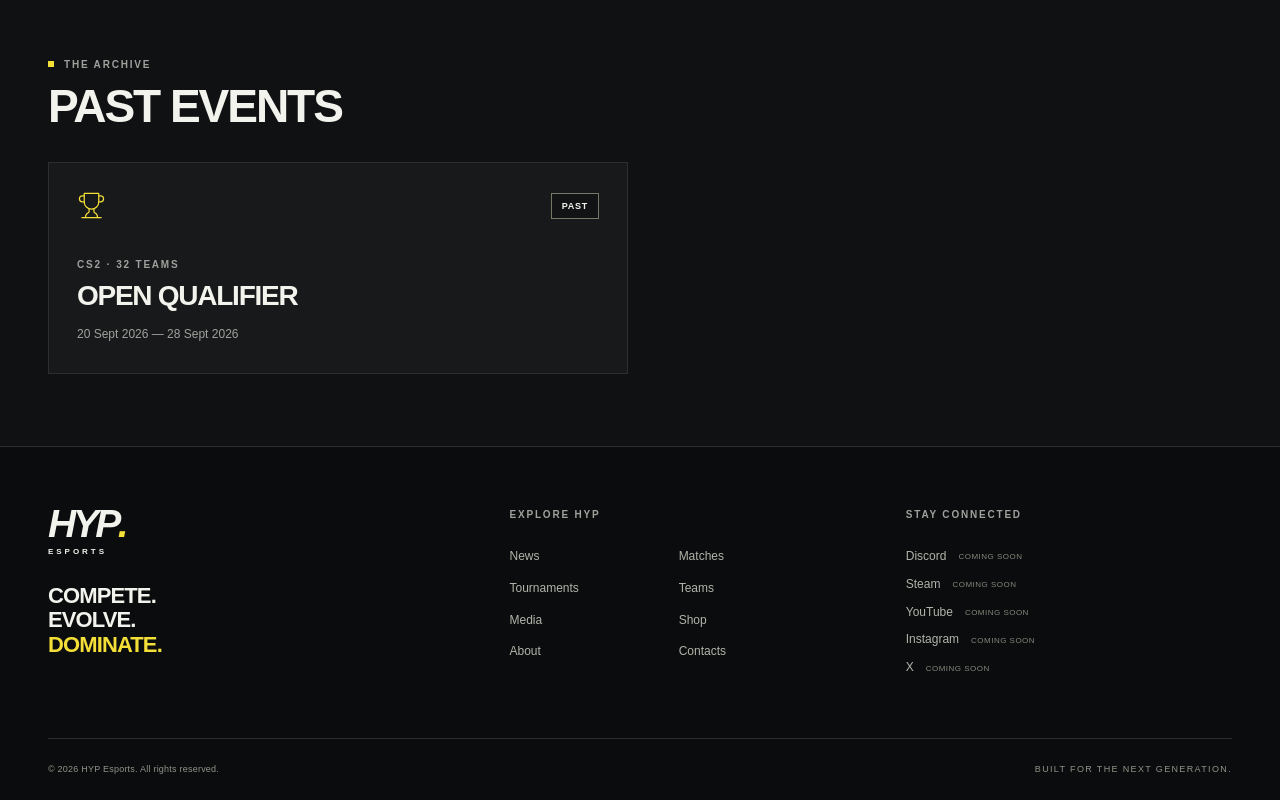
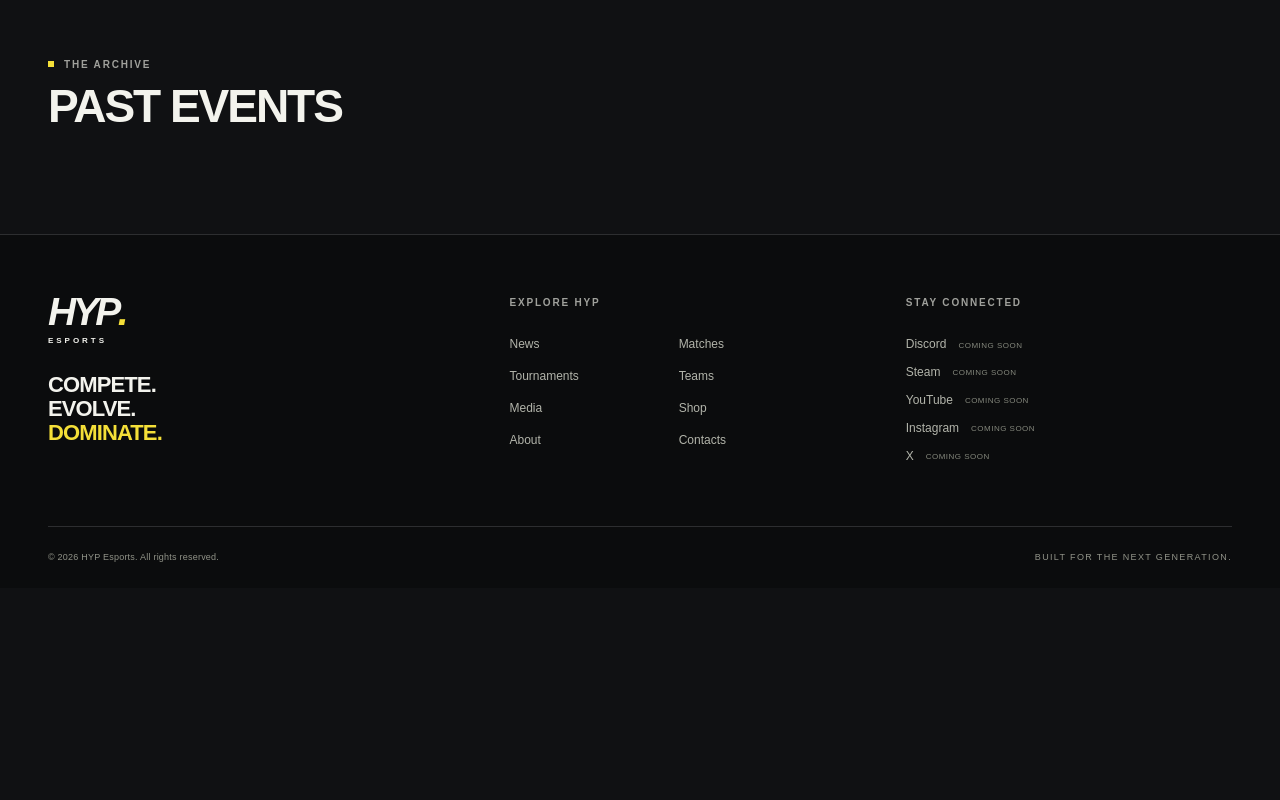
Before and after one commit to dnzlkn10/HYP-Esports-Website, a Next.js app: page /tournaments in a window 1280 px wide. Shown: the part 924-1724 px from the top of the page. After the commit the page ends 1512 px from the top, so only its background shows below. Built offline with nearby package versions, Linux system fonts and the light colour scheme.

Commit message:
chore: remove placeholder Open Qualifier tournament

```diff
--- a/data/tournaments.ts
+++ b/data/tournaments.ts
@@ -12,18 +12,4 @@ export const tournaments: Tournament[] = [
     description:
       "HYP Esports' upcoming 5v5 Counter-Strike 2 tournament. The event begins Saturday, 17 October 2026. Participating teams, bracket and match schedule will be announced before the tournament.",
   },
-
-
-  {
-    slug: "open-qualifier",
-    name: "OPEN QUALIFIER",
-    game: "CS2",
-    start: "2026-09-20",
-    end: "2026-09-28",
-    status: "Past",
-    participants: 32,
-    organizer: "Sample organizer",
-    description:
-      "An example archived event. Results and participation shown on this site are demonstration content.",
-  },
 ];
```
